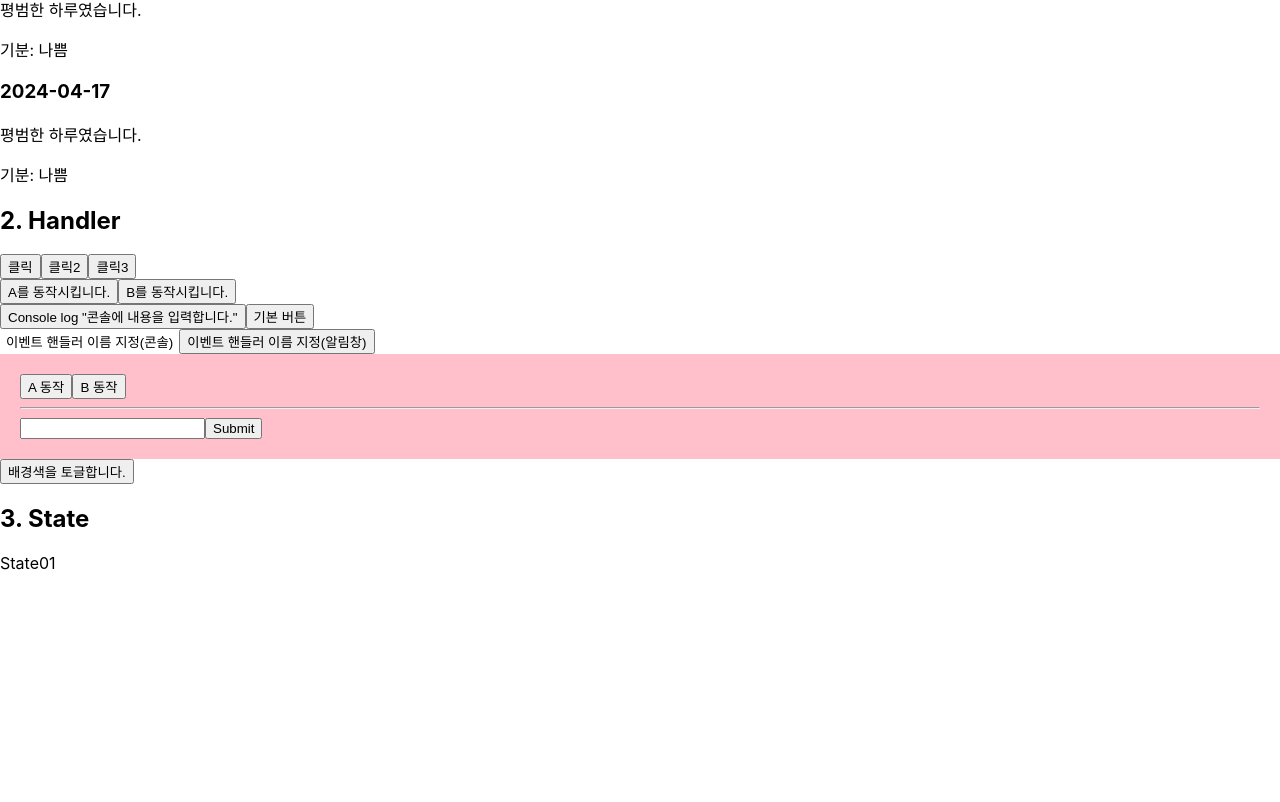
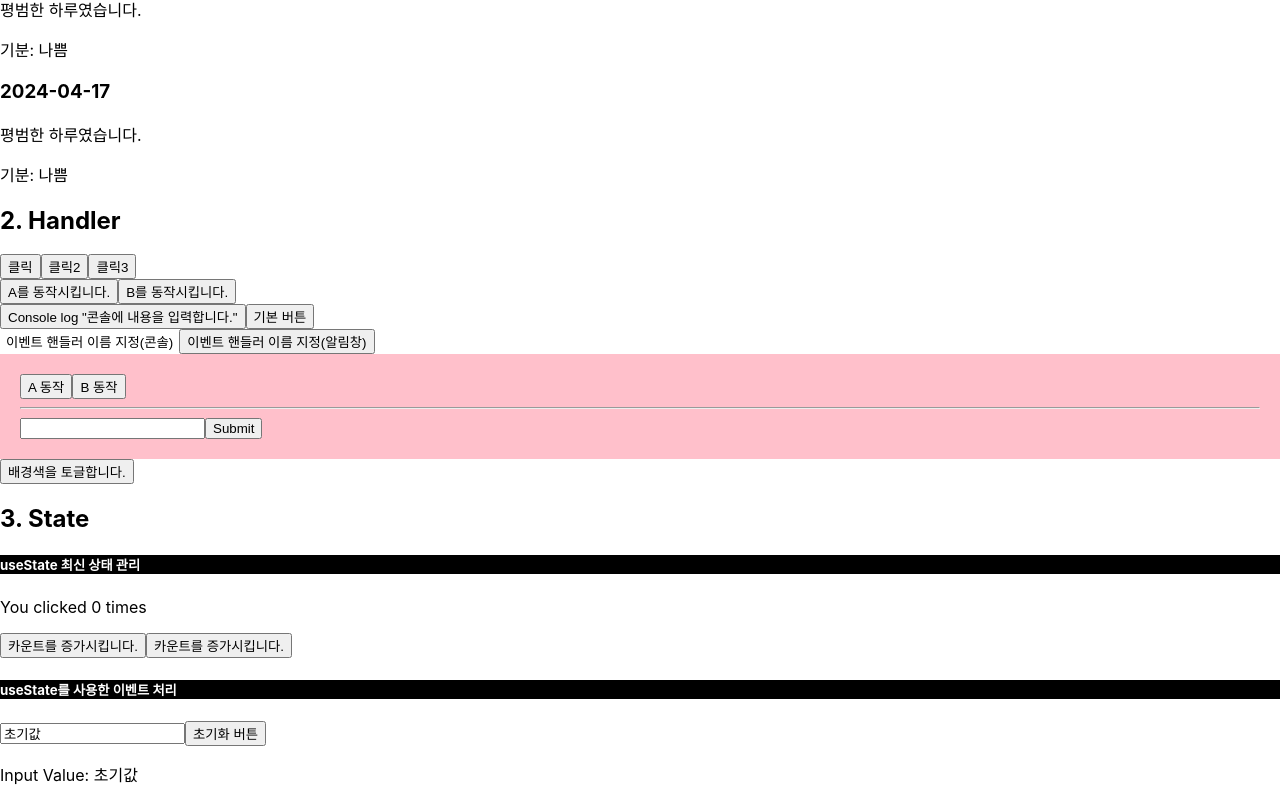
Before and after one commit to devgiants75/frontend-1223, a React (Create React App) app in the folder E_React/: page /0420 in a window 1280 px wide. Shown: the part 595-1397 px from the top of the page. Before the commit the page ends 1168 px from the top, so only its background shows below. Built offline with nearby package versions, Linux system fonts and the light colour scheme.

Commit message:
20240420

```diff
--- a/E_React/src/views/0420/c_State/State01.tsx
+++ b/E_React/src/views/0420/c_State/State01.tsx
@@ -1,4 +1,4 @@
-import React, { useState } from 'react'
+import React, { useState } from "react";
 
 /*
 ! useState
@@ -13,12 +13,11 @@ import React, { useState } from 'react'
 
 */
 export default function State01() {
-
   //! useState의 기본 구문
   // const [state, setState] = useState(initialState);
 
-  // - state: 현재의 상태값
-  // - setState: 상태를 업데이트하는 함수
+  // - state: 현재의 상태값(일반 변수)
+  // - setState: 상태를 업데이트하는 함수(함수)
   //   (관례상 'set + 현재 상태값'으로 명명)
   // - initialState: 상태의 초기값
 
@@ -29,9 +28,42 @@ export default function State01() {
   // useState 뒤에 제네릭으로 상태값의 타입 지정
   const [count, setCount] = useState<number>(0); // 초기 상태값 0
 
+  const handleUpClick = () => {
+    // 상태를 1 증가 (업데이트)
+    // setCount 내의 공식이 계산되어 count 변수에 할당
 
+    //? 상태 설정 함수를 그대로 사용
+    // : 이전 상태를 직접 참조
+
+    setCount(count + 1);
+
+    // 해당 시점에서는 이전 값이 출력
+    // : React는 성능 최적화를 위해 여러 상태 변경을 한꺼번에 처리
+    //   , 하나의 렌더링 사이클에서 일어날 수 있도록 설정
+    console.log(count);
+
+    //? 함수형 업데이트 사용
+    // : 이전 상태 값을 기반으로 상태를 업데이트 하는 경우
+    //   함수형 업데이트를 사용하는 것을 권장
+    // : 상태 업데이트 함수에 '최신 상태의 값'을 자동으로 전달
+
+    // 상태 설정 함수의 경우 인자로 현재 값을 가져올 수 있음
+    // : 해당 상태에서 값을 변경하는 경우 직접 값이 전달
+    setCount((prevCount) => prevCount + 1);
+  };
+
+  const handleDownClick = () => {
+    setCount(prevCount => prevCount - 1);
+  }
 
   return (
-    <div>State01</div>
-  )
+    <div>
+      <h5 style={{ backgroundColor: "black", color: "white" }}>
+        useState 최신 상태 관리
+      </h5>
+      <p>You clicked {count} times</p>
+      <button onClick={handleUpClick}>카운트를 증가시킵니다.</button>
+      <button onClick={handleDownClick}>카운트를 증가시킵니다.</button>
+    </div>
+  );
 }
--- /dev/null
+++ b/E_React/src/views/0420/c_State/State02.tsx
@@ -0,0 +1,43 @@
+import React, { useState } from 'react'
+
+//! useState를 사용한 이벤트 처리
+
+// React의 이벤트 핸들러
+// : onClick과 같이 camelCase를 사용
+// : 문자열이 아닌 함수를 '이벤트'에 전달
+
+export default function State02() {
+  const [inputValue, setInputValue] = useState<string>('초기값');
+
+  const handleInputChange = (e: React.ChangeEvent<HTMLInputElement>) => {
+    // 사용자의 입력값을 상태로 설정
+    setInputValue(e.target.value);
+  }
+
+  const handleResetClick = () => {
+    setInputValue('');
+  }
+
+  return (
+    <div>
+      {/*
+      input의 텍스트를 p태그의 내용으로 전달하는 이벤트 설정
+
+      onChange 이벤트
+      : 사용자가 입력 필드에 타이핑할 때 마다 발생하는 이벤트
+      : input, textarea, select 등의 HTML 요소에 적용
+      */}
+      <h5 style={{ backgroundColor: "black", color: "white" }}>
+        useState를 사용한 이벤트 처리
+      </h5>
+      <input type="text" value={inputValue} onChange={handleInputChange} />
+      {/*
+        버튼 '클릭' 시 input 태그 안의 내용이 초기화
+        : 빈 문자열로 현재값을 업데이트
+        : handleResetClick
+      */}
+      <button onClick={handleResetClick}>초기화 버튼</button>
+      <p>Input Value: {inputValue}</p>
+    </div>
+  )
+}
--- a/E_React/src/views/0420/index.tsx
+++ b/E_React/src/views/0420/index.tsx
@@ -7,6 +7,7 @@ import Handler04 from './b_Handler/Handler04'
 import Handler05 from './b_Handler/Handler05'
 import PracticeHandler from './b_Handler/Practice'
 import State01 from './c_State/State01'
+import State02 from './c_State/State02'
 
 export default function Index() {
   return (
@@ -29,6 +30,7 @@ export default function Index() {
 
       <h2>3. State</h2>
       <State01 />
+      <State02 />
 
     </div>
   )
```
Also changed, not shown: E_React/src/views/0420/c_State/State03.tsx (added, +60 -0 lines).
